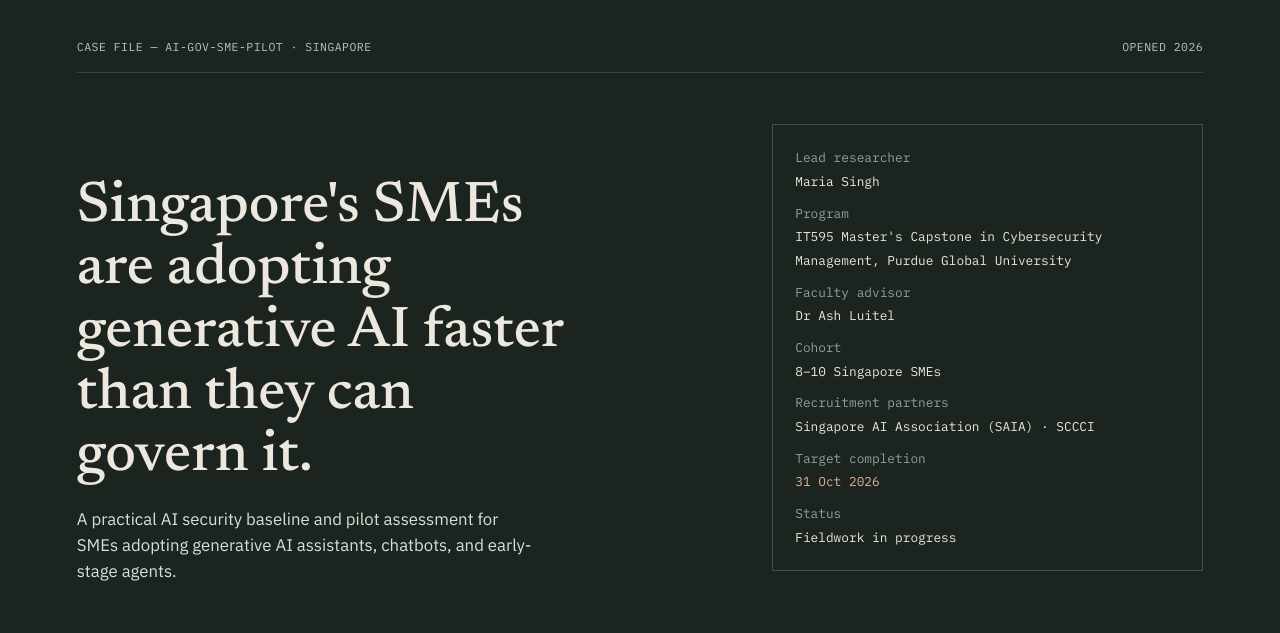
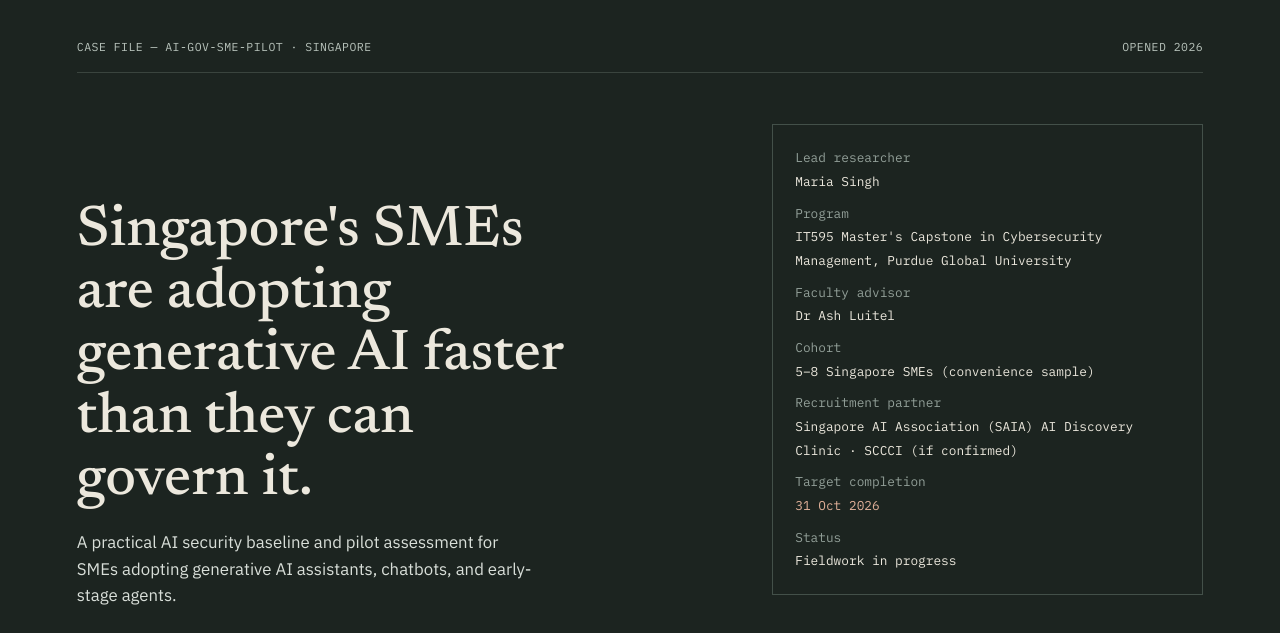
Before and after one commit to jedisecure/CAPSTONE-AI-Governance-SME, a plain HTML site: page index.html in a window 1280 px wide. Shown: the top 633 px of the page. Drawn offline with Linux system fonts and the light colour scheme.

Commit message:
Correct cohort size, recruitment partner status, and remove fabricated composite-SME framing

```diff
--- a/index.html
+++ b/index.html
@@ -526,9 +526,9 @@
       <dt>Faculty advisor</dt>
       <dd>Dr Ash Luitel</dd>
       <dt>Cohort</dt>
-      <dd>8–10 Singapore SMEs</dd>
-      <dt>Recruitment partners</dt>
-      <dd>Singapore AI Association (SAIA) · SCCCI</dd>
+      <dd>5–8 Singapore SMEs (convenience sample)</dd>
+      <dt>Recruitment partner</dt>
+      <dd>Singapore AI Association (SAIA) AI Discovery Clinic · SCCCI (if confirmed)</dd>
       <dt>Target completion</dt>
       <dd class="deadline">31 Oct 2026</dd>
       <dt>Status</dt>
@@ -562,14 +562,14 @@
       <div class="gap-line">
         <p>There is no structured baseline within the participating SME advisory context for determining the extent to which Singapore SMEs consider these risks, the barriers affecting their ability to address them, and the practical support they need.</p>
       </div>
-      <p>This project addresses that evidence gap through a pilot assessment of 8–10 SMEs, recruited with support from SAIA and SCCCI.</p>
+      <p>This project addresses that evidence gap through an exploratory pilot: a convenience sample of five to eight SMEs recruited through the SAIA AI Discovery Clinic, with SCCCI included as an additional recruitment partner if formally confirmed.</p>
       <p class="rq-line">Guiding research question: What minimum cybersecurity and governance controls should an SME implement before employees use generative AI for business work?</p>
     </section>
 
     <section id="capstone">
       <div class="sec-head"><span class="sec-num">§2</span><h2>About this capstone</h2></div>
       <p class="lede">This pilot is the applied component of the IT595 Master's Capstone in Cybersecurity Management at Purdue Global University, advised by Dr Ash Luitel. It designs and evaluates a practical AI security baseline for SMEs — not a restatement of any single framework, but an original, SME-oriented assessment tool and roadmap.</p>
-      <p>The representative SME modeled in the capstone is a composite professional-services organization of 50–250 employees: cloud-first, with a small IT team and no dedicated AI governance function — already using AI assistants and exploring a customer chatbot and a limited workflow agent. Five authoritative sources are synthesized, each given a distinct role rather than treated as interchangeable:</p>
+      <p>The capstone will examine a convenience sample of five to eight Singapore SMEs recruited through the SAIA AI Discovery Clinic, with SCCCI included as an additional recruitment partner if formally confirmed. Rather than modeling a single representative organization, the study will use 12 supplemental governance-and-safety questions to explore how participating SMEs consider AI-related risks, what barriers affect their ability to address those risks, and what practical support they need. The questions are informed by authoritative international and Singapore guidance, and the findings will be reported as an exploratory snapshot rather than as a readiness certification or representation of all Singapore SMEs. Five authoritative sources inform the question set, each given a distinct role rather than treated as interchangeable:</p>
       <div class="role-grid">
         <div class="role-card"><span class="role-name">NIST AI RMF</span><p>The overarching risk-management structure — Govern, Map, Measure, Manage.</p></div>
         <div class="role-card"><span class="role-name">NIST CSF 2.0</span><p>A common cybersecurity outcome language across organizations of any size.</p></div>
@@ -747,12 +747,12 @@
       <p>This pilot depends on organizations already trusted by Singapore SMEs to help with recruitment and outreach.</p>
       <div class="partners">
         <div class="partner">
-          <span class="abbr">Singapore AI Association (SAIA)</span>
-          <p>Recruitment partner, connecting the study with SMEs already engaged in AI adoption conversations, and advising on question clarity and relevance.</p>
+          <span class="abbr">SAIA — AI Discovery Clinic</span>
+          <p>Confirmed recruitment partner, connecting the study with SMEs already engaged in AI adoption conversations, and advising on question clarity and relevance.</p>
         </div>
         <div class="partner">
-          <span class="abbr">SCCCI</span>
-          <p>Recruitment partner, supporting outreach to its member business community.</p>
+          <span class="abbr">SCCCI <em style="font-style:italic; color:var(--ink-soft); font-family:var(--sans); font-size:0.85rem;">(if confirmed)</em></span>
+          <p>Proposed additional recruitment partner, pending formal confirmation, to extend outreach to its member business community.</p>
         </div>
       </div>
     </section>
@@ -784,7 +784,7 @@
 
     <section id="contact">
       <div class="sec-head"><span class="sec-num">§10</span><h2>Get involved</h2></div>
-      <p>Recruitment for the pilot cohort is supported by SAIA and SCCCI. If your organization wants to take part, or you'd like to discuss the findings once published, get in touch.</p>
+      <p>Recruitment for the pilot cohort is supported by the SAIA AI Discovery Clinic. If your organization wants to take part, or you'd like to discuss the findings once published, get in touch.</p>
       <div class="contact-box">
         <p>For SMEs interested in joining the pilot, or partners and advisors following the research.</p>
         <div class="contact-row">
```
Also changed, not shown: 1 other file.
